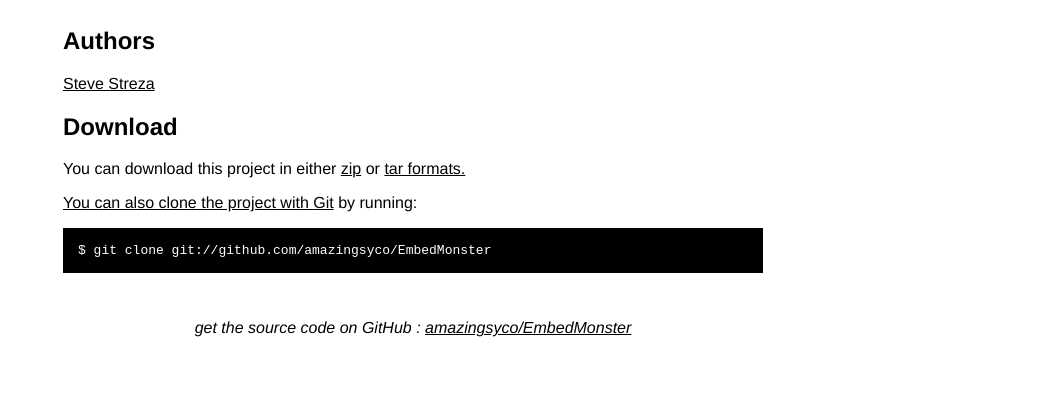
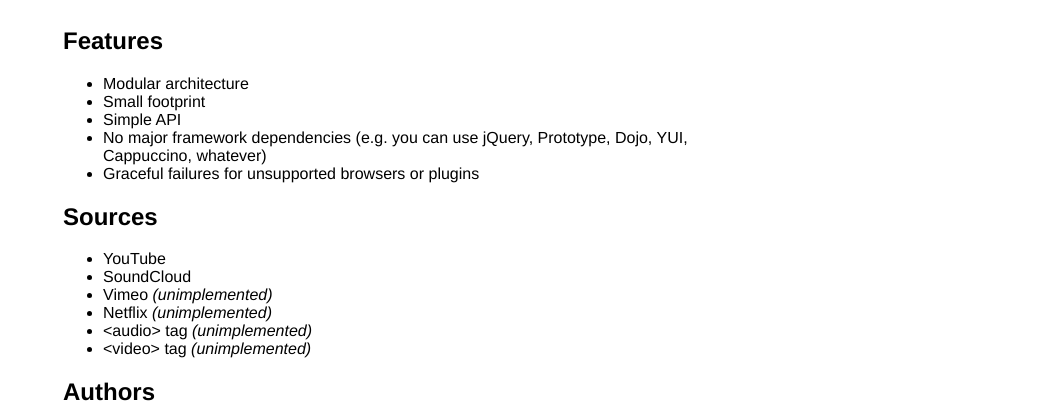
Before and after one commit to stevestreza/EmbedMonster, a plain HTML site: page index.html in a window 1280 px wide. Shown: the part 390-800 px from the top of the page, without its empty margins (227-1280 px from the left). Drawn offline with Linux system fonts and the light colour scheme.

Commit message:
Added more description

```diff
--- a/index.html
+++ b/index.html
@@ -42,12 +42,31 @@
         <img border="0" width="90" src="https://github.com/images/modules/download/tar.png"></a>
     </div>
 
-    <h1><a href="https://github.com/amazingsyco/EmbedMonster">EmbedMonster</a>
+    <h1><a href="https://github.com/amazingsyco/EmbedMonster">EmbedMonster</a><br />
       <span class="small">by <a href="https://github.com/amazingsyco">Steve Streza</a></span></h1>
 
     <div class="description">
       EmbedMonster is a JavaScript microframework for controlling embeddable media on the web. Whether you're hosting the media yourself, or taking it from a source such as YouTube, you can use one easy and consistent JavaScript API to load and control embeddable media. It has a plugin-based architecture, letting developers implement new sources or prune unneeded sources from apps they build. The purpose of this project is to enable developers to build web applications that make great use of audio/video media, whether hosted on their own server, or provided through a third party service.
     </div>
+
+	<h2>Features</h2>
+	<ul>
+		<li>Modular architecture</li>
+		<li>Small footprint</li>
+		<li>Simple API</li>
+		<li>No major framework dependencies (e.g. you can use jQuery, Prototype, Dojo, YUI, Cappuccino, whatever)</li>
+		<li>Graceful failures for unsupported browsers or plugins</li>
+	</ul>
+
+	<h2>Sources</h2>
+	<ul>
+		<li>YouTube</li>
+		<li>SoundCloud</li>
+		<li>Vimeo <em>(unimplemented)</em></li>
+		<li>Netflix <em>(unimplemented)</em></li>
+		<li>&lt;audio&gt; tag <em>(unimplemented)</em></li>
+		<li>&lt;video&gt; tag <em>(unimplemented)</em></li>
+	</ul>
 
       <h2>Authors</h2>
       <p><a href="https://twitter.com/SteveStreza">Steve Streza</a>
```
